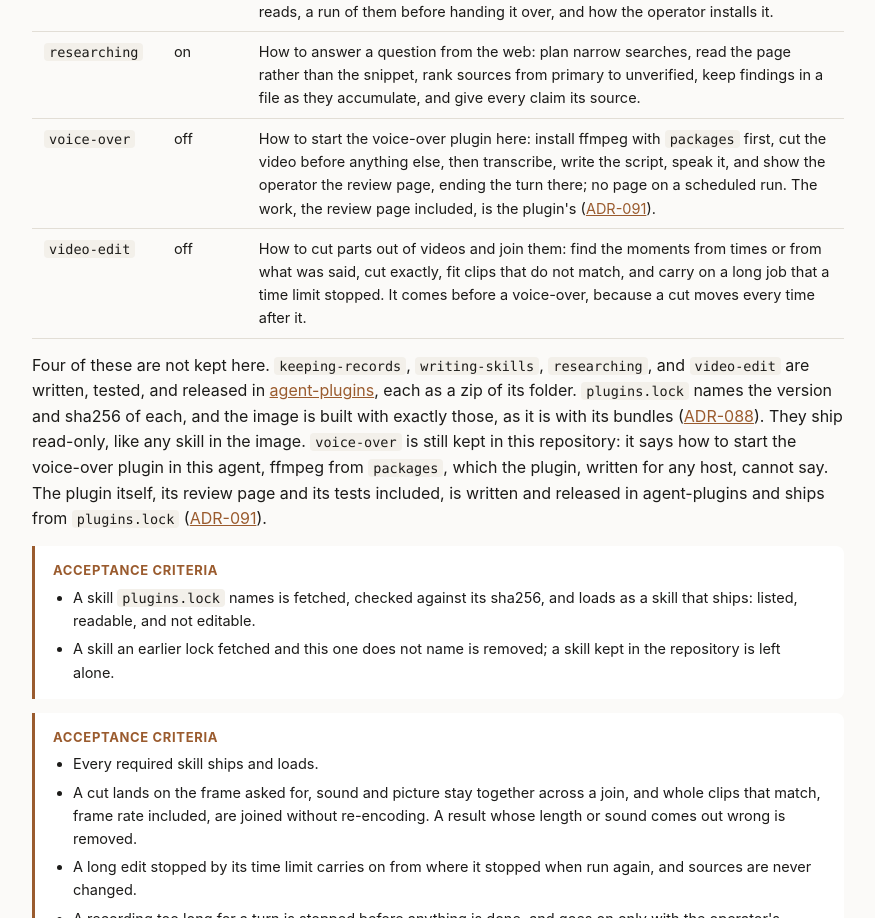
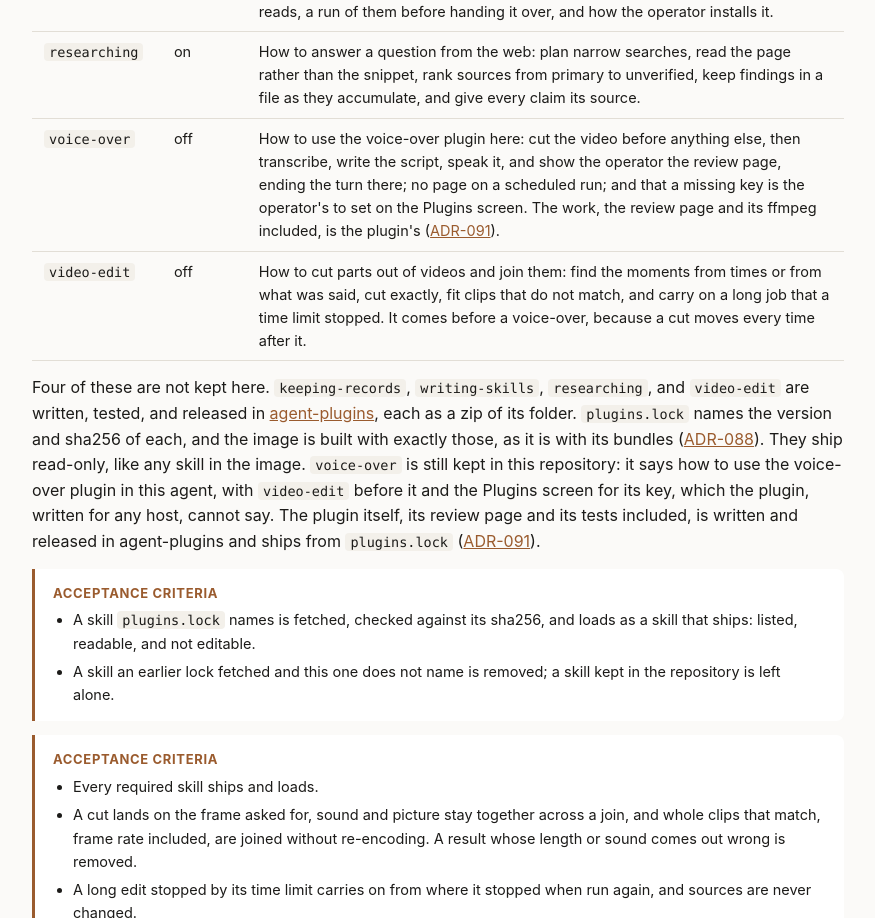
Before and after one commit to JonasPf/agent, a plain HTML site: page specs/skills.html in a window 1280 px wide. Shown: the part 4080-4998 px from the top of the page, without its empty margins (202-1077 px from the left). Drawn offline with Linux system fonts and the light colour scheme.

Commit message:
Ship voice-over 0.0.8, which carries its own ffmpeg
The bundle now has bin/ffmpeg (FFmpeg 8.1.3, LGPL, built from source by
agent-plugins' ffmpeg/build.sh, its source in the release), so the
voice-over skill no longer tells a conversation to install ffmpeg with
packages first: one round fewer in every voice-over. The skills spec
says what the skill is still for here.

Co-Authored-By: Claude Opus 5.5 <noreply@anthropic.com>

```diff
--- a/specs/skills.html
+++ b/specs/skills.html
@@ -172,7 +172,7 @@ operator reads it on the Skills screen before deciding.</p>
 <tr><td><code>keeping-records</code></td><td>off</td><td>How to keep whatever the operator asks to have remembered &mdash; a series that accumulates (measurements, appointments, incidents), a list with no dates, or a note of a fact, a preference, or a decision &mdash; as files in the session's working directory; that every date written comes from <code>clock</code> in the same turn; and how to read any of it back with a command.</td></tr>
 <tr><td><code>writing-skills</code></td><td>off</td><td>When to offer to turn a task that worked into a skill, and how to draft one in the working directory: a description that says when, a lean <code>SKILL.md</code> that explains why, scripts for work that repeats, test cases in the layout <code>claude plugin eval</code> reads, a run of them before handing it over, and how the operator installs it.</td></tr>
 <tr><td><code>researching</code></td><td>on</td><td>How to answer a question from the web: plan narrow searches, read the page rather than the snippet, rank sources from primary to unverified, keep findings in a file as they accumulate, and give every claim its source.</td></tr>
-<tr><td><code>voice-over</code></td><td>off</td><td>How to start the voice-over plugin here: install ffmpeg with <code>packages</code> first, cut the video before anything else, then transcribe, write the script, speak it, and show the operator the review page, ending the turn there; no page on a scheduled run. The work, the review page included, is the plugin's (<a href="adrs.html#adr-091">ADR-091</a>).</td></tr>
+<tr><td><code>voice-over</code></td><td>off</td><td>How to use the voice-over plugin here: cut the video before anything else, then transcribe, write the script, speak it, and show the operator the review page, ending the turn there; no page on a scheduled run; and that a missing key is the operator's to set on the Plugins screen. The work, the review page and its ffmpeg included, is the plugin's (<a href="adrs.html#adr-091">ADR-091</a>).</td></tr>
 <tr><td><code>video-edit</code></td><td>off</td><td>How to cut parts out of videos and join them: find the moments from times or from what was said, cut exactly, fit clips that do not match, and carry on a long job that a time limit stopped. It comes before a voice-over, because a cut moves every time after it.</td></tr>
 </table>
 
@@ -182,8 +182,8 @@ operator reads it on the Skills screen before deciding.</p>
 <code>plugins.lock</code> names the version and sha256 of each, and the image is built with exactly
 those, as it is with its bundles (<a href="adrs.html#adr-088">ADR-088</a>). They ship read-only,
 like any skill in the image. <code>voice-over</code> is still kept in this repository: it says how
-to start the voice-over plugin in this agent, ffmpeg from <code>packages</code>, which the plugin,
-written for any host, cannot say. The plugin itself, its review page and its tests included, is
+to use the voice-over plugin in this agent, with <code>video-edit</code> before it and the
+Plugins screen for its key, which the plugin, written for any host, cannot say. The plugin itself, its review page and its tests included, is
 written and released in agent-plugins and ships from <code>plugins.lock</code>
 (<a href="adrs.html#adr-091">ADR-091</a>).</p>
 
```
Also changed, not shown: 3 other files.
